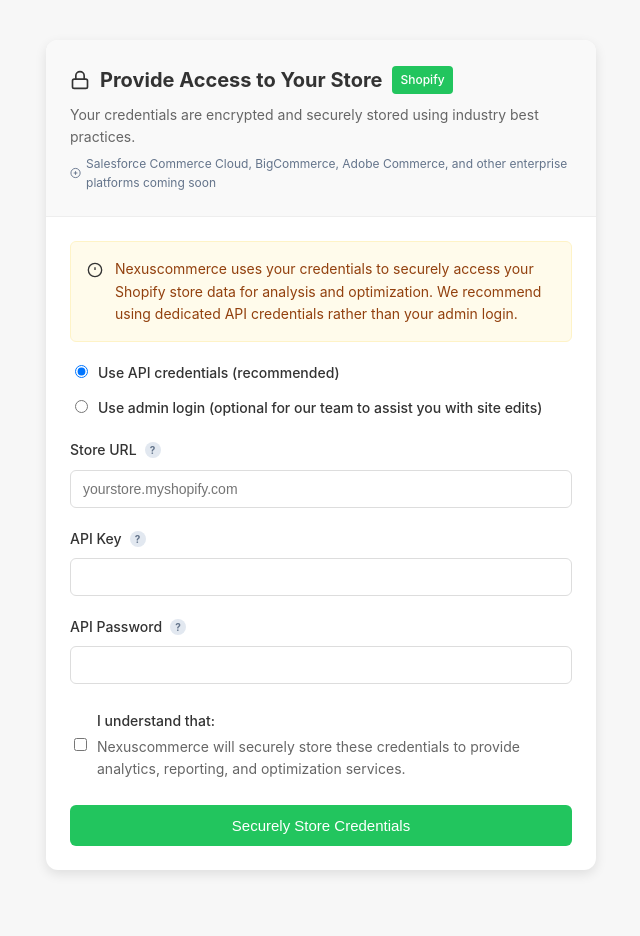
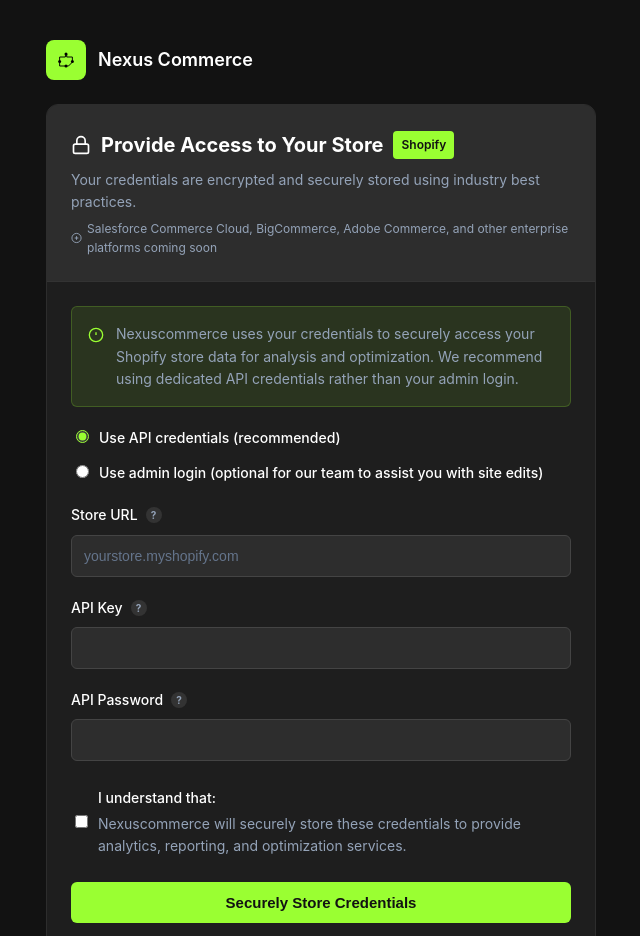
Before and after one commit to jmckella/nexuscommerce-credentials, a plain HTML site: page index.html in a window 1280 px wide. Shown: the top 936 px of the page, without its empty margins (319-959 px from the left). Before the commit the page ends 910 px from the top, so only its background shows below. Drawn offline with Linux system fonts and the light colour scheme.

Commit message:
UpdateDesign to Match Nexus Color Scheme index.html

```diff
--- a/index.html
+++ b/index.html
@@ -3,163 +3,239 @@
 <head>
   <meta charset="UTF-8">
   <meta name="viewport" content="width=device-width, initial-scale=1.0">
-  <title>Nexuscommerce - Secure Credentials</title>
+  <title>NexusCommerce - Secure Credentials</title>
   <style>
+    :root {
+      --nx-green: #9AFF32;
+      --nx-dark: #121212;
+      --nx-dark-secondary: #1E1E1E;
+      --nx-dark-tertiary: #2D2D2D;
+      --nx-gray: #64748b;
+      --nx-light-gray: #94A3B8;
+      --nx-white: #FFFFFF;
+      --nx-success: #22c55e;
+      --nx-warning: #f59e0b;
+    }
+
     body {
       font-family: -apple-system, BlinkMacSystemFont, "Segoe UI", Roboto, sans-serif;
       margin: 0;
       padding: 0;
-      background-color: #f7f7f7;
-      color: #333;
+      background-color: var(--nx-dark);
+      color: var(--nx-white);
       line-height: 1.6;
     }
+
     .container {
       max-width: 550px;
       margin: 40px auto;
       padding: 0;
     }
+
+    .nx-logo {
+      display: flex;
+      align-items: center;
+      gap: 12px;
+      margin-bottom: 24px;
+    }
+
+    .nx-logo-icon {
+      background-color: var(--nx-green);
+      width: 40px;
+      height: 40px;
+      border-radius: 8px;
+      display: flex;
+      align-items: center;
+      justify-content: center;
+    }
+
+    .nx-logo-text {
+      font-weight: 600;
+      font-size: 18px;
+      color: var(--nx-white);
+    }
+
     .nx-container {
-      background: white;
+      background: var(--nx-dark-secondary);
       border-radius: 12px;
-      box-shadow: 0 4px 12px rgba(0,0,0,0.1);
       overflow: hidden;
+      border: 1px solid var(--nx-dark-tertiary);
     }
+
     .nx-header {
       padding: 24px;
-      background: #f9f9f9;
-      border-bottom: 1px solid #eee;
+      background: var(--nx-dark-tertiary);
+      border-bottom: 1px solid #333;
     }
+
     .nx-header-title {
       display: flex;
       align-items: center;
       margin-bottom: 8px;
     }
+
     .nx-platform-badge {
-      background: #22c55e;
-      color: white;
+      background: var(--nx-green);
+      color: var(--nx-dark);
       font-size: 12px;
-      font-weight: 500;
+      font-weight: 600;
       padding: 4px 8px;
       border-radius: 4px;
       margin-left: 10px;
     }
+
     .nx-future-platforms {
       font-size: 12px;
-      color: #64748b;
+      color: var(--nx-light-gray);
       margin-top: 5px;
       display: flex;
       align-items: center;
     }
+
     .nx-future-platforms svg {
       margin-right: 5px;
     }
+
     .nx-body {
       padding: 24px;
     }
+
     .nx-form-group {
       margin-bottom: 20px;
       position: relative;
     }
+
     .nx-label {
       display: flex;
       align-items: center;
       font-size: 14px;
       font-weight: 500;
       margin-bottom: 8px;
+      color: var(--nx-white);
     }
+
     .nx-input {
       width: 100%;
-      padding: 10px 12px;
-      border: 1px solid #ddd;
+      padding: 12px;
+      background-color: var(--nx-dark-tertiary);
+      border: 1px solid #444;
       border-radius: 6px;
       font-size: 14px;
       box-sizing: border-box;
       transition: border-color 0.2s ease;
+      color: var(--nx-white);
     }
+
     .nx-input:focus {
       outline: none;
-      border-color: #22c55e;
-      box-shadow: 0 0 0 2px rgba(34, 197, 94, 0.1);
+      border-color: var(--nx-green);
+      box-shadow: 0 0 0 2px rgba(154, 255, 50, 0.2);
     }
+
+    .nx-input::placeholder {
+      color: var(--nx-gray);
+    }
+
     .nx-alert {
       padding: 16px;
-      background: #fffbeb;
-      border: 1px solid #fef3c7;
+      background: rgba(154, 255, 50, 0.1);
+      border: 1px solid rgba(154, 255, 50, 0.2);
       border-radius: 6px;
       margin-bottom: 20px;
       display: flex;
       align-items: flex-start;
     }
+
     .nx-alert-icon {
       margin-right: 12px;
       flex-shrink: 0;
       margin-top: 2px;
+      color: var(--nx-green);
     }
+
     .nx-alert-text {
       font-size: 14px;
-      color: #92400e;
+      color: var(--nx-light-gray);
     }
+
     .nx-radio-group {
       margin-bottom: 20px;
     }
+
     .nx-radio-option {
       display: flex;
       align-items: flex-start;
       margin-bottom: 12px;
     }
+
     .nx-radio {
       margin-right: 10px;
       margin-top: 3px;
+      accent-color: var(--nx-green);
     }
+
     .nx-radio-label {
       font-size: 14px;
       font-weight: 500;
+      color: var(--nx-white);
     }
+
     .nx-checkbox-group {
       display: flex;
       margin: 24px 0;
     }
+
     .nx-checkbox {
       margin-right: 10px;
       margin-top: 3px;
+      accent-color: var(--nx-green);
     }
+
     .nx-btn {
       width: 100%;
       padding: 12px 16px;
-      background: #22c55e;
-      color: white;
+      background: var(--nx-green);
+      color: var(--nx-dark);
       border: none;
       border-radius: 6px;
       font-size: 15px;
-      font-weight: 500;
+      font-weight: 600;
       cursor: pointer;
-      transition: background 0.2s ease;
+      transition: all 0.2s ease;
     }
+
     .nx-btn:hover {
-      background: #16a34a;
+      background: #8CE82D;
+      transform: translateY(-1px);
     }
+
     .nx-btn:focus {
       outline: none;
-      box-shadow: 0 0 0 2px rgba(34, 197, 94, 0.3);
+      box-shadow: 0 0 0 2px rgba(154, 255, 50, 0.3);
     }
+
     .nx-success {
       margin-top: 20px;
       padding: 16px;
-      background: #dcfce7;
-      border: 1px solid #86efac;
+      background: rgba(34, 197, 94, 0.1);
+      border: 1px solid rgba(34, 197, 94, 0.2);
       border-radius: 6px;
       display: flex;
       align-items: flex-start;
     }
+
     .nx-success-icon {
       margin-right: 12px;
       flex-shrink: 0;
       margin-top: 2px;
+      color: var(--nx-success);
     }
+
     .nx-success-text {
       font-size: 14px;
-      color: #166534;
+      color: #22c55e;
     }
+
     .help-icon {
       display: inline-flex;
       align-items: center;
@@ -167,17 +243,20 @@
       width: 16px;
       height: 16px;
       border-radius: 50%;
-      background: #e2e8f0;
-      color: #64748b;
+      background: #333;
+      color: var(--nx-light-gray);
       font-size: 10px;
       font-weight: bold;
       margin-left: 8px;
       cursor: pointer;
       transition: all 0.2s ease;
     }
+
     .help-icon:hover {
-      background: #cbd5e1;
+      background: #444;
+      color: var(--nx-white);
     }
+
     .tooltip-overlay {
       display: none;
       position: fixed;
@@ -185,33 +264,37 @@
       left: 0;
       right: 0;
       bottom: 0;
-      background-color: rgba(0, 0, 0, 0.5);
+      background-color: rgba(0, 0, 0, 0.7);
       z-index: 5;
     }
+
     .tooltip {
       position: absolute;
       z-index: 10;
       width: 320px;
       max-height: 380px;
       overflow-y: auto;
-      background: white;
+      background: var(--nx-dark-secondary);
       border-radius: 8px;
-      box-shadow: 0 4px 16px rgba(0,0,0,0.2);
+      box-shadow: 0 4px 16px rgba(0, 0, 0, 0.3);
       padding: 16px;
       font-size: 13px;
-      color: #475569;
+      color: var(--nx-light-gray);
       display: none;
-      border: 1px solid #e2e8f0;
+      border: 1px solid #333;
     }
+
     .tooltip.visible {
       display: block;
     }
+
     /* Position tooltips more strategically */
     .store-url-help .tooltip {
       top: 100%;
       left: 0;
       margin-top: 8px;
     }
+
     .api-key-help .tooltip,
     .api-password-help .tooltip {
       top: 50%;
@@ -219,35 +302,43 @@
       transform: translate(-50%, -50%);
       position: fixed;
     }
+
     .email-help .tooltip {
       top: 100%;
       right: 0;
       margin-top: 8px;
     }
+
     .tooltip-title {
       font-weight: 600;
       margin-bottom: 10px;
-      color: #22c55e;
+      color: var(--nx-green);
       font-size: 15px;
       padding-right: 20px;
     }
+
     .tooltip-steps {
       margin: 0;
       padding-left: 18px;
+      color: var(--nx-light-gray);
     }
+
     .tooltip-steps li {
       margin-bottom: 8px;
     }
+
     .tooltip-steps li:last-child {
       margin-bottom: 0;
     }
+
     .tooltip-support {
       margin-top: 16px;
       padding-top: 12px;
-      border-top: 1px solid #e2e8f0;
+      border-top: 1px solid #333;
       font-size: 12px;
-      color: #64748b;
+      color: var(--nx-gray);
     }
+
     .tooltip-close {
       position: absolute;
       top: 12px;
@@ -258,24 +349,38 @@
       align-items: center;
       justify-content: center;
       border-radius: 50%;
-      background: #f1f5f9;
+      background: #333;
       border: none;
       cursor: pointer;
-      color: #64748b;
+      color: var(--nx-light-gray);
       font-size: 12px;
       font-weight: bold;
       transition: all 0.2s ease;
     }
+
     .tooltip-close:hover {
-      background: #e2e8f0;
-      color: #475569;
+      background: #444;
+      color: var(--nx-white);
     }
+
+    #return-link a {
+      color: var(--nx-green);
+      text-decoration: none;
+      font-weight: 500;
+      transition: all 0.2s ease;
+    }
+
+    #return-link a:hover {
+      text-decoration: underline;
+    }
+
     /* Responsive adjustment */
     @media (max-width: 600px) {
       .container {
         margin: 20px auto;
         padding: 0 20px;
       }
+
       .tooltip {
         width: 280px;
         max-width: 90vw;
@@ -285,6 +390,20 @@
 </head>
 <body>
   <div class="container">
+    <!-- Logo -->
+    <div class="nx-logo">
+      <div class="nx-logo-icon">
+        <svg width="24" height="24" viewBox="0 0 250 250" fill="none" xmlns="http://www.w3.org/2000/svg">
+          <path d="M132.351 62.5H125.184L117.5 93.75H58.75V187.5H151.184L191.25 147.434V93.75H132.351V62.5Z" fill="transparent" stroke="black" stroke-width="10"/>
+          <circle cx="58.75" cy="140.625" r="15.625" fill="black"/>
+          <circle cx="125" cy="62.5" r="15.625" fill="black"/>
+          <circle cx="125" cy="187.5" r="15.625" fill="black"/>
+          <circle cx="191.25" cy="140.625" r="15.625" fill="black"/>
+        </svg>
+      </div>
+      <div class="nx-logo-text">Nexus Commerce</div>
+    </div>
+
     <div class="nx-container">
       <!-- Header -->
       <div class="nx-header">
@@ -296,7 +415,7 @@
           <h2 style="margin:0;font-size:20px;">Provide Access to Your Store</h2>
           <div class="nx-platform-badge">Shopify</div>
         </div>
-        <p style="margin:5px 0 0;font-size:14px;color:#666;">Your credentials are encrypted and securely stored using industry best practices.</p>
+        <p style="margin:5px 0 0;font-size:14px;color:var(--nx-light-gray);">Your credentials are encrypted and securely stored using industry best practices.</p>
         <div class="nx-future-platforms">
           <svg width="14" height="14" viewBox="0 0 24 24" fill="none" stroke="currentColor" stroke-width="2">
             <circle cx="12" cy="12" r="10"></circle>
@@ -436,8 +555,8 @@
         <div class="nx-checkbox-group">
           <input type="checkbox" id="terms" class="nx-checkbox">
           <div>
-            <label for="terms" style="font-size:14px;font-weight:500;">I understand that:</label>
-            <p style="margin:2px 0 0;font-size:14px;color:#666;">Nexuscommerce will securely store these credentials to provide analytics, reporting, and optimization services.</p>
+            <label for="terms" style="font-size:14px;font-weight:500;color:var(--nx-white);">I understand that:</label>
+            <p style="margin:2px 0 0;font-size:14px;color:var(--nx-light-gray);">Nexuscommerce will securely store these credentials to provide analytics, reporting, and optimization services.</p>
           </div>
         </div>
 
@@ -455,7 +574,7 @@
 
         <!-- Return Link (hidden initially) -->
         <div id="return-link" style="text-align:center; margin-top:20px; display:none;">
-          <a href="#" id="return-to-nexus" style="color:#22c55e; text-decoration:none; font-weight:500;">Return to Nexuscommerce</a>
+          <a href="#" id="return-to-nexus">Return to Nexuscommerce</a>
         </div>
       </div>
     </div>
```
